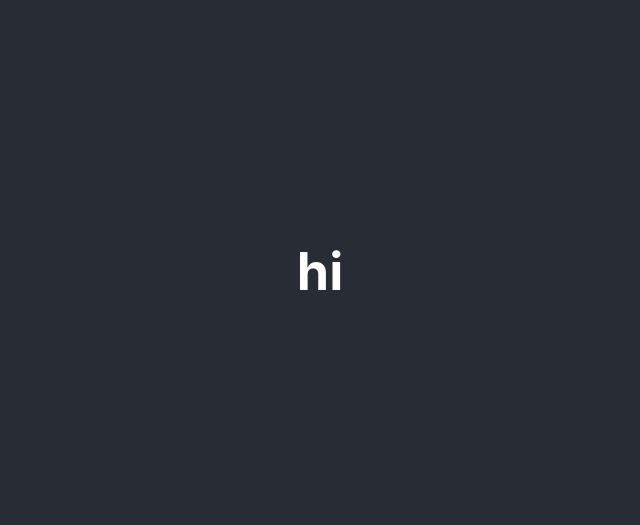
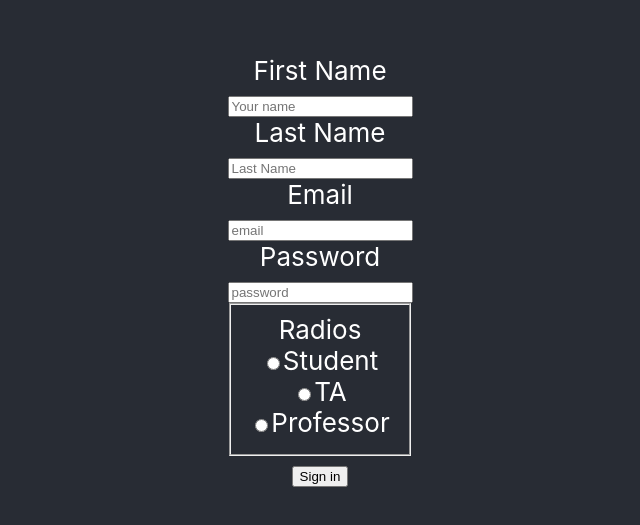
Before and after one commit to chrispy-k/Better-14X-Tests, a React (Create React App) app in the folder better-14x-tests/: page /register in a window 1280 px wide. Shown: the part 129-654 px from the top of the page, without its empty margins (320-960 px from the left). Built offline with nearby package versions, Linux system fonts and the light colour scheme.

Commit message:
register page

```diff
--- a/better-14x-tests/src/pages/home/Register.js
+++ b/better-14x-tests/src/pages/home/Register.js
@@ -1,9 +1,81 @@
-import React, {Component, useState} from 'react';
+import React, { Component, useState } from "react";
 import Form from "react-bootstrap/Form";
 import Button from "react-bootstrap/Button";
+import Row from "react-bootstrap/Row";
+import Col from "react-bootstrap/Col";
 
 export default function Register() {
-    return (
-        <h1>hi</h1>
-    )
+  return (
+    <Form>
+      <Form.Group as={Row} className="mb-3" controlId="formHorizontalFirstName">
+        <Form.Label column sm={2}>
+          First Name
+        </Form.Label>
+        <Col sm={10}>
+          <Form.Control type="text" placeholder="Your name" />
+        </Col>
+      </Form.Group>
+
+      <Form.Group as={Row} className="mb-3" controlId="formHorizontalLastName">
+        <Form.Label column sm={2}>
+          Last Name
+        </Form.Label>
+        <Col sm={10}>
+          <Form.Control type="text" placeholder="Last Name" />
+        </Col>
+      </Form.Group>
+
+      <Form.Group as={Row} className="mb-3" controlId="formHorizontalEmail">
+        <Form.Label column sm={2}>
+          Email
+        </Form.Label>
+        <Col sm={10}>
+          <Form.Control type="email" placeholder="email" />
+        </Col>
+      </Form.Group>
+
+      <Form.Group as={Row} className="mb-3" controlId="formHorizontalPassword">
+        <Form.Label column sm={2}>
+          Password
+        </Form.Label>
+        <Col sm={10}>
+          <Form.Control type="password" placeholder="password" />
+        </Col>
+      </Form.Group>
+
+      <fieldset>
+        <Form.Group as={Row} className="mb-3">
+          <Form.Label as="legend" column sm={2}>
+            Radios
+          </Form.Label>
+          <Col sm={10}>
+            <Form.Check
+              type="radio"
+              label="Student"
+              name="formHorizontalRadios"
+              id="formHorizontalRadios1"
+            />
+            <Form.Check
+              type="radio"
+              label="TA"
+              name="formHorizontalRadios"
+              id="formHorizontalRadios2"
+            />
+            <Form.Check
+              type="radio"
+              label="Professor"
+              name="formHorizontalRadios"
+              id="formHorizontalRadios3"
+            />
+          </Col>
+        </Form.Group>
+      </fieldset>
+
+      <Form.Group as={Row} className="mb-3">
+        <Col sm={{ span: 10, offset: 2 }}>
+          <Button type="submit">Sign in</Button>
+        </Col>
+      </Form.Group>
+    </Form>
+  );
 }
```
